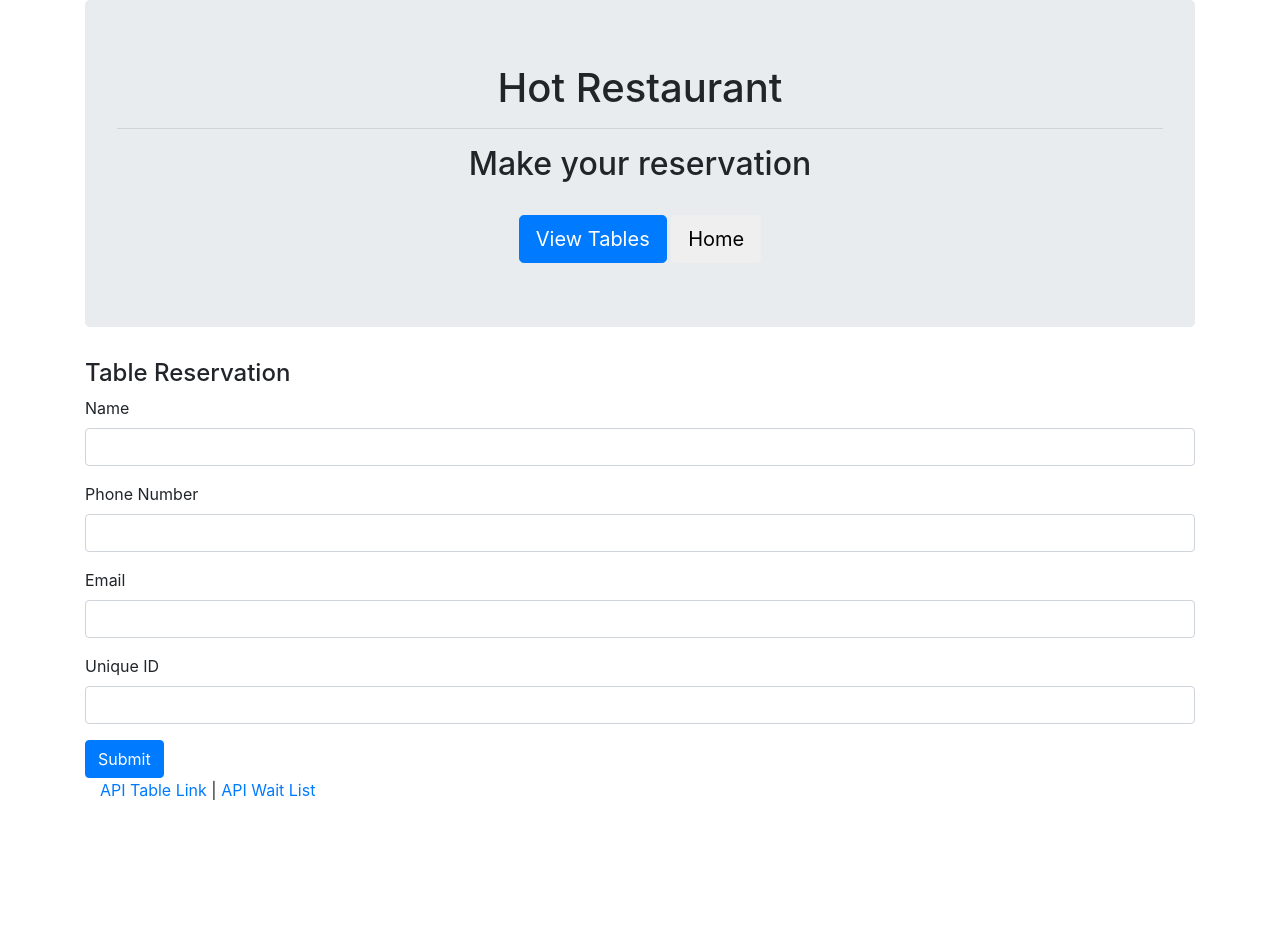
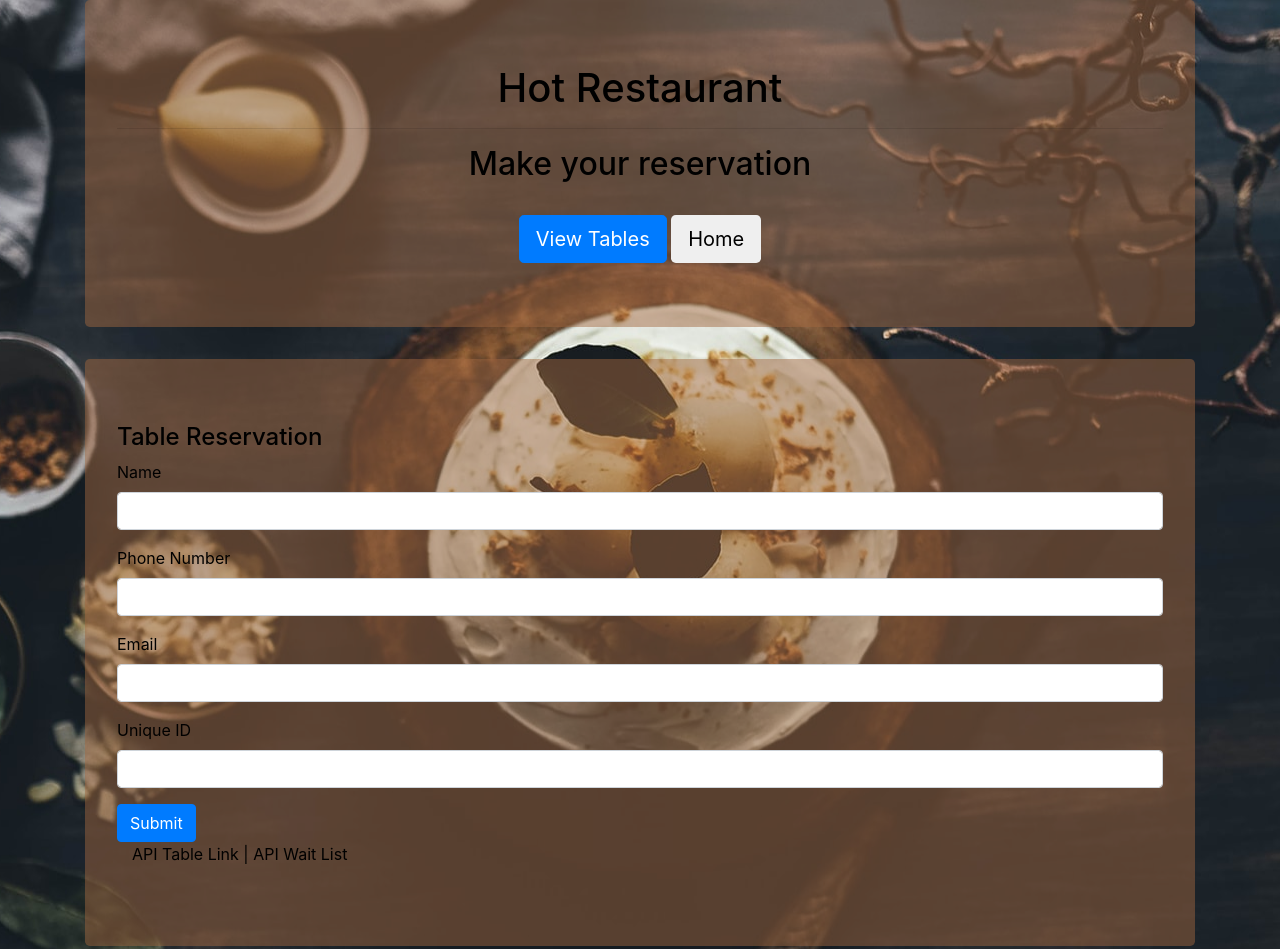
Before and after one commit to joel-a-hernandez/restaurant-app, a website: page add.html in a window 1280 px wide. Shown: the top 949 px of the page. Before the commit the page ends 818 px from the top, so only its background shows below. Drawn offline with nearby package versions, Linux system fonts and the light colour scheme.

Commit message:
fixed UI

```diff
--- a/add.html
+++ b/add.html
@@ -9,14 +9,27 @@
     <link rel="stylesheet" href="https://stackpath.bootstrapcdn.com/font-awesome/4.7.0/css/font-awesome.min.css">
     <script src="https://code.jquery.com/jquery.js"></script>
     <script src="https://maxcdn.bootstrapcdn.com/bootstrap/4.0.0/js/bootstrap.min.js"></script>
+    <style>
+        body {
+            background: url("images/fish.jpeg") center
+        }
 
+        .jumbotron {
+            background-color: #a167407a;
+            color: black;
+        }
+
+        a {
+            color: black;
+        }
+    </style>
 </head>
 
 <body>
     <div class="container">
 
         <div class="jumbotron">
-            <h1 class="text-center"><span class="glyphicon glyphicon-fire"></span> Hot Restaurant</h1>
+            <h1 class="text-center"><span class="glyphicon glyphicon-fire" color="black"></span> Hot Restaurant</h1>
             <hr>
             <h2 class="text-center">Make your reservation</h2>
             <br>
@@ -28,7 +41,7 @@
                             class="glyphicon glyphicon-home">Home</span></button></a>
             </div>
         </div>
-
+        <div class="jumbotron">
             <div class="row">
                 <div class="col-lg-12">
 
@@ -78,6 +91,7 @@
             </footer>
 
         </div>
+    </div>
 </body>
 
 </html>
```
Also changed, not shown: index.html (+20 -7 lines), list.html (+16 -2 lines), images/fish.jpeg (added), images/fish.jpg (added), images/oyster.jpg (added), 1 other file. Lines whose indentation alone changed are shown as unchanged.
